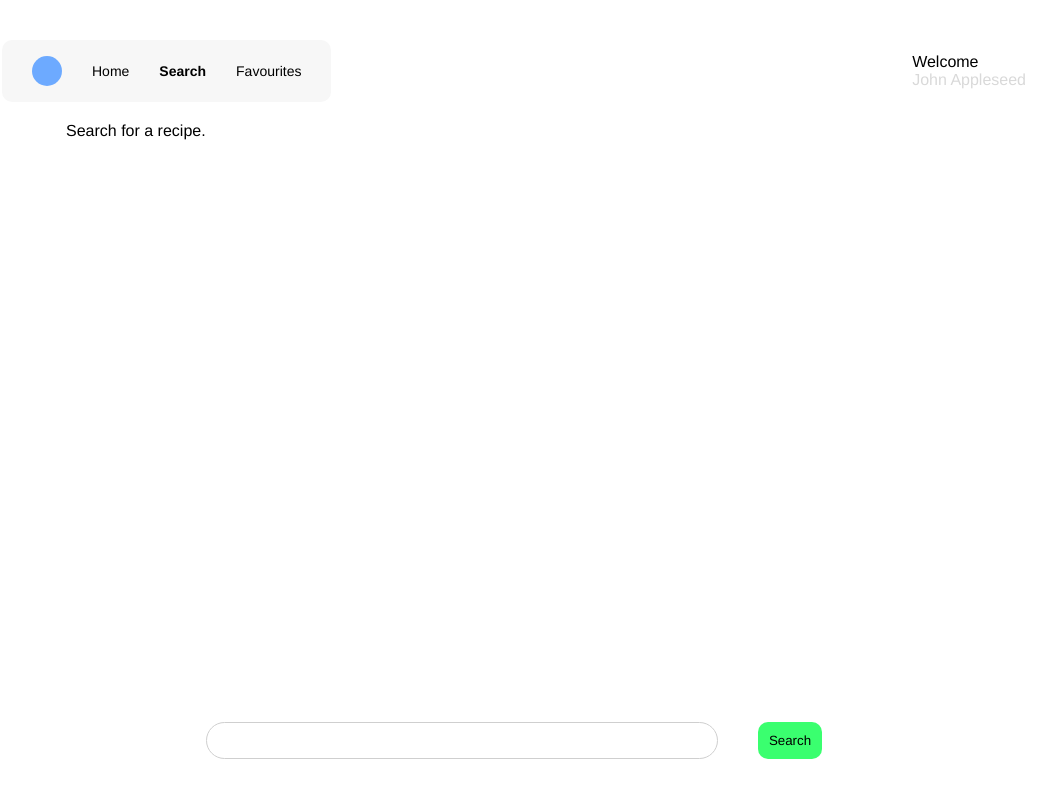
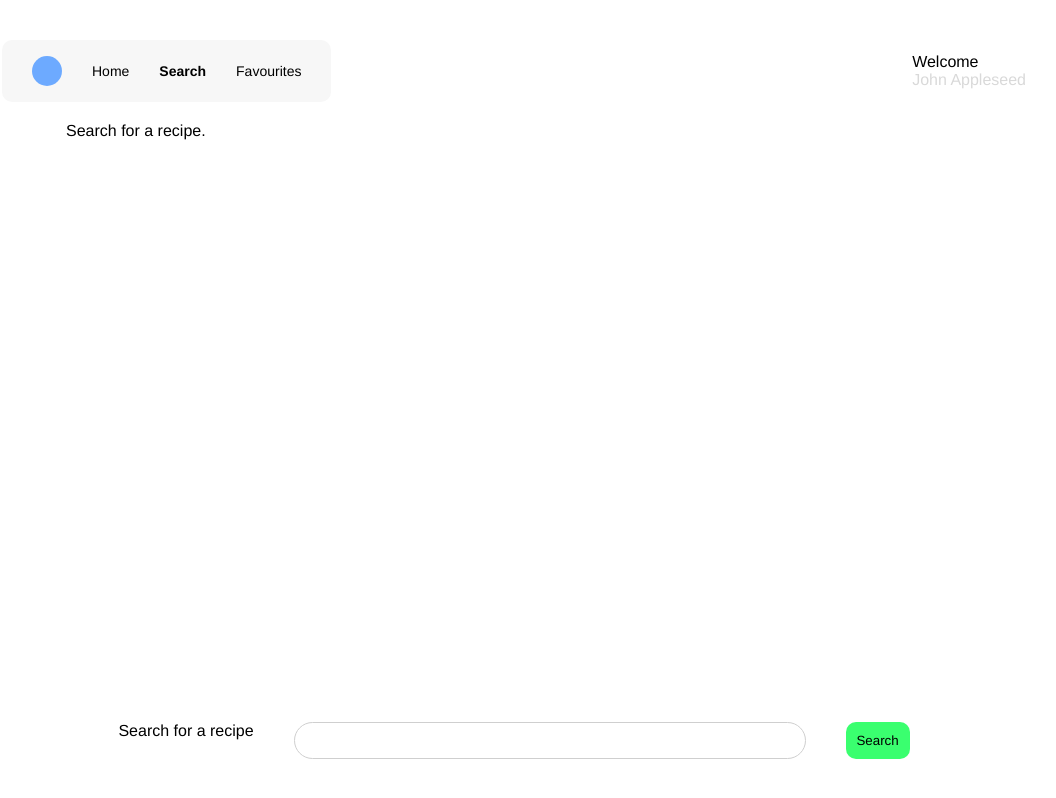
Before and after one commit to SanjeevMidda/Recipe-Finder-App, a React (Create React App) app: page /search in a window 1280 px wide. Shown: the whole page, without its empty margins (126-1182 px from the left). Built offline with nearby package versions, Linux system fonts and the light colour scheme.

Commit message:
fix: add label to search input

```diff
--- a/src/pages/Search.tsx
+++ b/src/pages/Search.tsx
@@ -69,6 +69,7 @@ const Search = ({ addFavourite }: SearchProps) => {
       </div>
 
       <div className="findContainer">
+        <label htmlFor="searchInput">Search for a recipe</label>
         <input
           type="text"
           id="searchInput"
```
